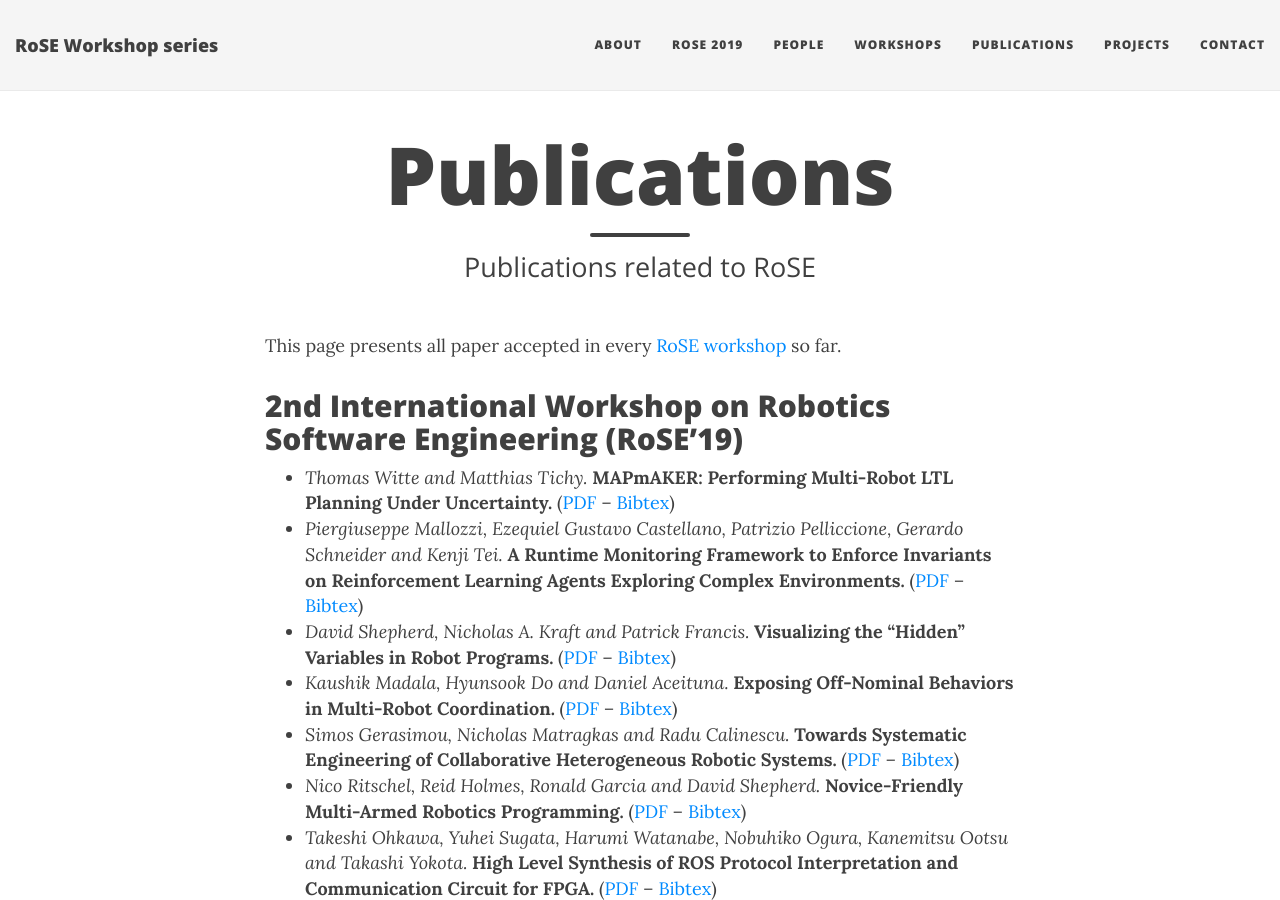
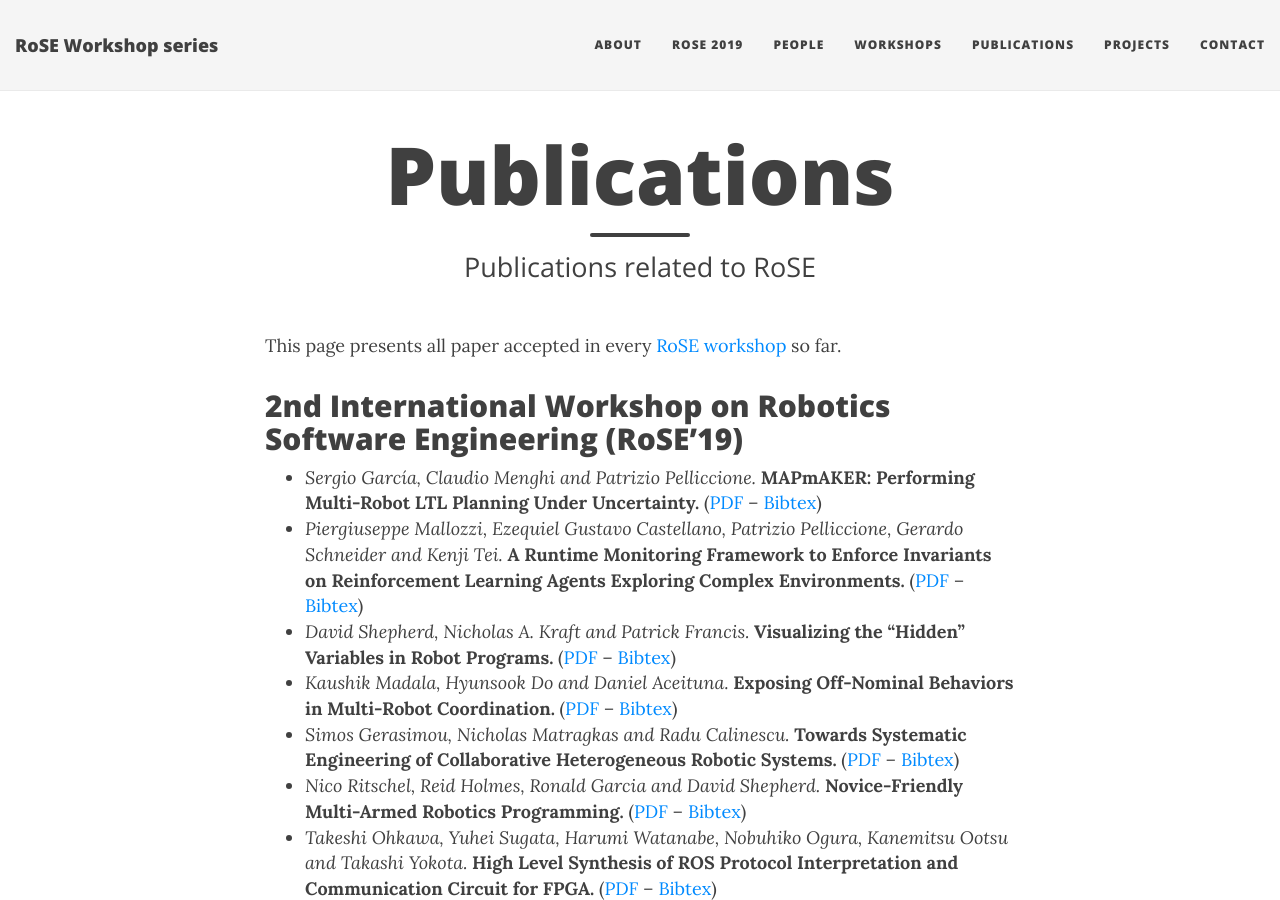
Before and after one commit to rose-workshops/rose-workshops.github.io, a Jekyll site: the page built from publications.md, in a window 1280 px wide and 900 px high. Built offline with Jekyll 4.4.1, drawn with Linux system fonts in a browser that asks for light colours; nearby versions of some CDN libraries.

Commit message:
Fixed publication authors and a bibtex link

```diff
--- a/publications.md
+++ b/publications.md
@@ -8,13 +8,13 @@ This page presents all paper accepted in every [RoSE workshop](workshops) so far
 
 ## 2nd International Workshop on Robotics Software Engineering (RoSE'19)
 
-* _Thomas Witte and Matthias Tichy._ **MAPmAKER: Performing Multi-Robot LTL Planning Under Uncertainty.** ([PDF](/files/rose2019/papers/rose2019_1.pdf) -- [Bibtex](/files/rose2019/papers/rose2019_1.bib))
+* _Sergio García, Claudio Menghi and Patrizio Pelliccione._ **MAPmAKER: Performing Multi-Robot LTL Planning Under Uncertainty.** ([PDF](/files/rose2019/papers/rose2019_1.pdf) -- [Bibtex](/files/rose2019/papers/rose2019_1.bib))
 * _Piergiuseppe Mallozzi, Ezequiel Gustavo Castellano, Patrizio Pelliccione, Gerardo Schneider and Kenji Tei._ **A Runtime Monitoring Framework to Enforce Invariants on Reinforcement Learning Agents Exploring Complex Environments.** ([PDF](./files/rose2019/papers/rose2019_2.pdf) -- [Bibtex](./files/rose2019/papers/rose2019_2.bib))
 * _David Shepherd, Nicholas A. Kraft and Patrick Francis._ **Visualizing the “Hidden” Variables in Robot Programs.** ([PDF](./files/rose2019/papers/rose2019_3.pdf) -- [Bibtex](./files/rose2019/papers/rose2019_3.bib))
 * _Kaushik Madala, Hyunsook Do and Daniel Aceituna._ **Exposing Off-Nominal Behaviors in Multi-Robot Coordination.** ([PDF](./files/rose2019/papers/rose2019_4.pdf) -- [Bibtex](./files/rose2019/papers/rose2019_4.bib))
 * _Simos Gerasimou, Nicholas Matragkas and Radu Calinescu._ **Towards Systematic Engineering of Collaborative Heterogeneous Robotic Systems.** ([PDF](./files/rose2019/papers/rose2019_5.pdf) -- [Bibtex](./files/rose2019/papers/rose2019_5.bib))
 * _Nico Ritschel, Reid Holmes, Ronald Garcia and David Shepherd._ **Novice-Friendly Multi-Armed Robotics Programming.** ([PDF](./files/rose2019/papers/rose2019_6.pdf) -- [Bibtex](./files/rose2019/papers/rose2019_6.bib))
-* _Takeshi Ohkawa, Yuhei Sugata, Harumi Watanabe, Nobuhiko Ogura, Kanemitsu Ootsu and Takashi Yokota._ **High Level Synthesis of ROS Protocol Interpretation and Communication Circuit for FPGA.** ([PDF](./files/rose2019/papers/rose2019_7.pdf) -- [Bibtex](./files/rose2019/papers/rose2019_7.pdf))
+* _Takeshi Ohkawa, Yuhei Sugata, Harumi Watanabe, Nobuhiko Ogura, Kanemitsu Ootsu and Takashi Yokota._ **High Level Synthesis of ROS Protocol Interpretation and Communication Circuit for FPGA.** ([PDF](./files/rose2019/papers/rose2019_7.pdf) -- [Bibtex](./files/rose2019/papers/rose2019_7.bib))
 
 ## 1st International Workshop on Robotics Software Engineering (RoSE'18)
 
```
